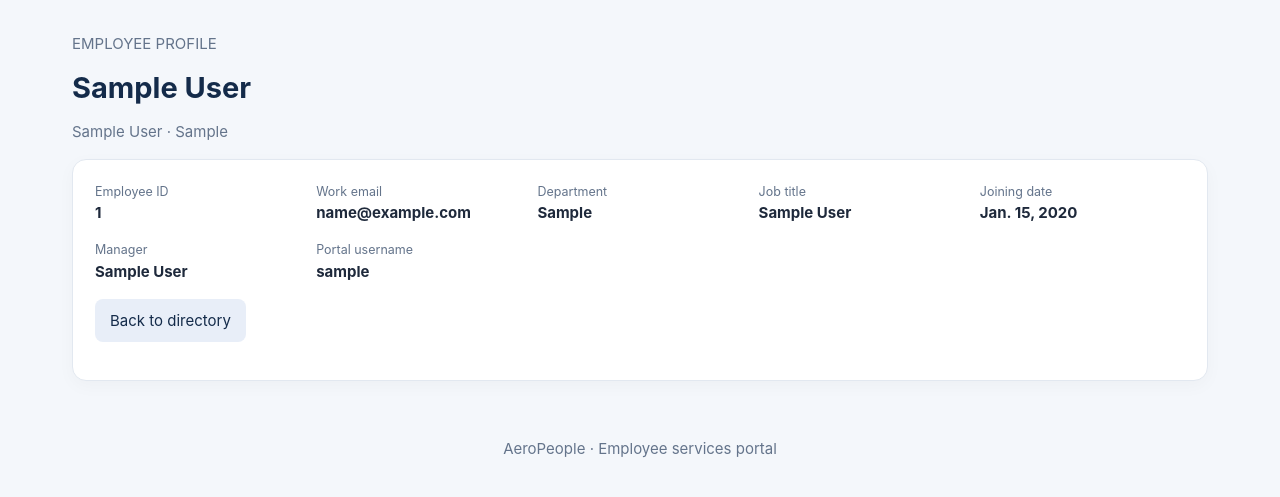
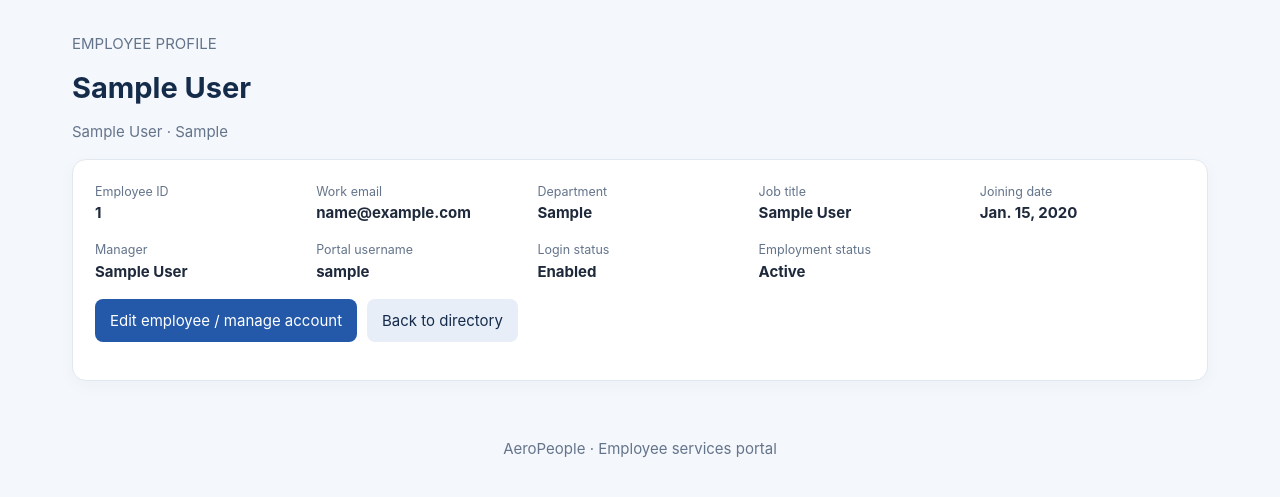
Before and after one commit to chandrasekhart1298/aeropelican, a Django app: page /employees/1/ in a window 1280 px wide. Shown: the part 71-568 px from the top of the page. Run offline with Django 5.2, Linux system fonts and the light colour scheme; a user stored in the database is signed in; tables that the repository leaves empty hold one stand-in row (values such as "Sample post").

Commit message:
Add employee account status and edit actions

```diff
--- a/employees/templates/employees/profile.html
+++ b/employees/templates/employees/profile.html
@@ -1 +1,7 @@
-{% extends "employees/base.html" %}{% block title %}{{ employee.full_name }} | AeroPeople{% endblock %}{% block content %}<p class="muted">EMPLOYEE PROFILE</p><h1>{{ employee.full_name }}</h1><p class="muted">{{ employee.job_title }} · {{ employee.department }}</p><section class="panel"><div class="detail"><div><small>Employee ID</small><strong>{{ employee.employee_id }}</strong></div><div><small>Work email</small><strong>{{ employee.work_email }}</strong></div><div><small>Department</small><strong>{{ employee.department }}</strong></div><div><small>Job title</small><strong>{{ employee.job_title }}</strong></div><div><small>Joining date</small><strong>{{ employee.joining_date }}</strong></div><div><small>Manager</small><strong>{{ employee.manager.full_name|default:"Not assigned" }}</strong></div><div><small>Portal username</small><strong>{{ employee.user.username|default:"Not linked" }}</strong></div></div><div class="actions"><a class="btn secondary" href="{% url 'employee_directory' %}">Back to directory</a></div></section>{% endblock %}
+{% extends "employees/base.html" %}
+{% block title %}{{ employee.full_name }} | AeroPeople{% endblock %}
+{% block content %}
+<p class="muted">EMPLOYEE PROFILE</p><h1>{{ employee.full_name }}</h1><p class="muted">{{ employee.job_title }} · {{ employee.department }}</p>
+<section class="panel"><div class="detail">
+<div><small>Employee ID</small><strong>{{ employee.employee_id }}</strong></div><div><small>Work email</small><strong>{{ employee.work_email }}</strong></div><div><small>Department</small><strong>{{ employee.department }}</strong></div><div><small>Job title</small><strong>{{ employee.job_title }}</strong></div><div><small>Joining date</small><strong>{{ employee.joining_date }}</strong></div><div><small>Manager</small><strong>{{ employee.manager.full_name|default:"Not assigned" }}</strong></div><div><small>Portal username</small><strong>{{ employee.user.username|default:"Not linked" }}</strong></div><div><small>Login status</small><strong>{% if employee.user and employee.user.is_active %}Enabled{% else %}Disabled / not linked{% endif %}</strong></div><div><small>Employment status</small><strong>{% if employee.is_active %}Active{% else %}Inactive{% endif %}</strong></div>
+</div><div class="actions"><a class="btn" href="{% url 'employee_manage' employee.pk %}">Edit employee / manage account</a><a class="btn secondary" href="{% url 'employee_directory' %}">Back to directory</a></div></section>{% endblock %}
```
